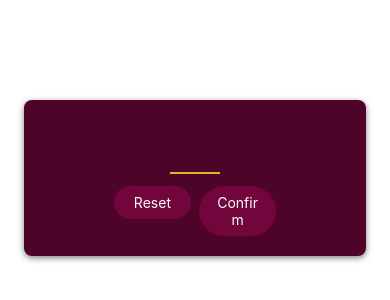
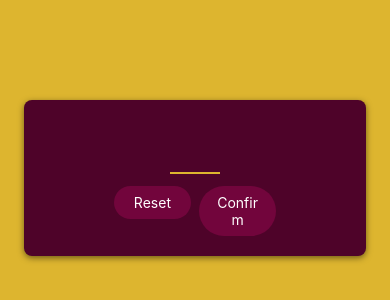
Before and after one commit to Rakesh6720/react-native-typescript-guessing-game, a React Native app: screen / in a window 390 px wide. Shown: the top 300 px of the page. Built offline with nearby package versions, Linux system fonts and the light colour scheme.

Commit message:
add root screen background color

```diff
--- a/App.tsx
+++ b/App.tsx
@@ -1,8 +1,17 @@
-import { StyleSheet } from "react-native";
+import { View, StyleSheet } from "react-native";
 import StartGameScreen from "./screens/StartGameScreen";
 
 export default function App() {
-  return <StartGameScreen />;
+  return (
+    <View style={styles.rootScreen}>
+      <StartGameScreen />
+    </View>
+  );
 }
 
-const styles = StyleSheet.create({});
+const styles = StyleSheet.create({
+  rootScreen: {
+    flex: 1,
+    backgroundColor: "#ddb52f",
+  },
+});
```
